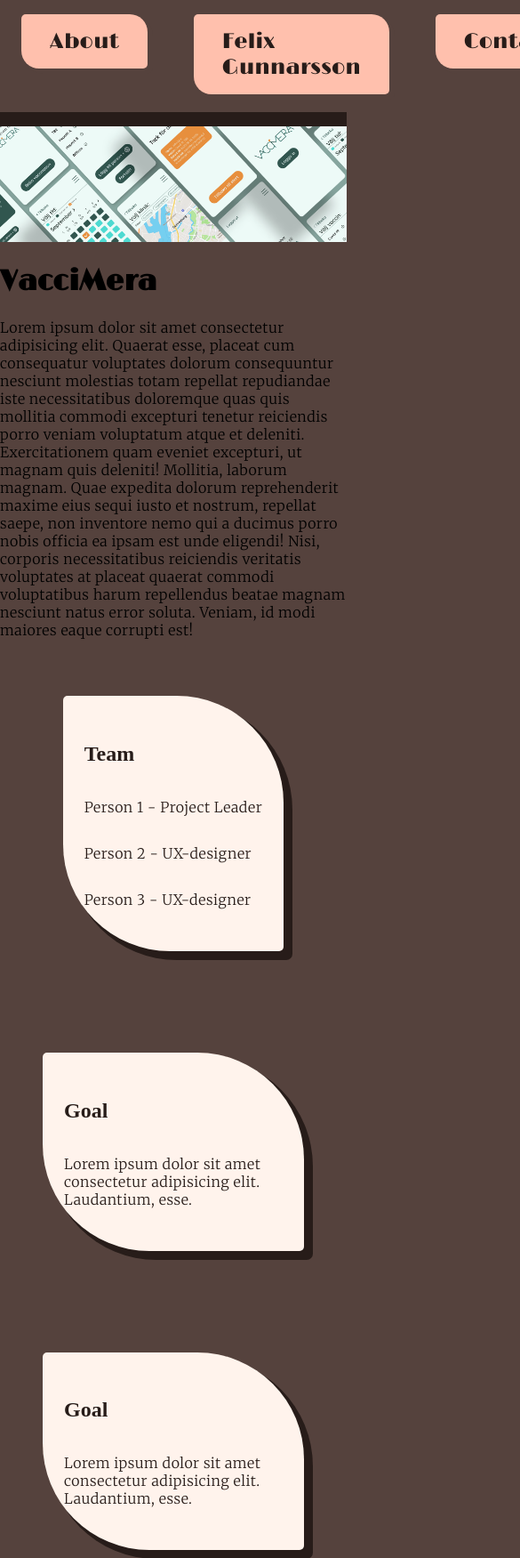
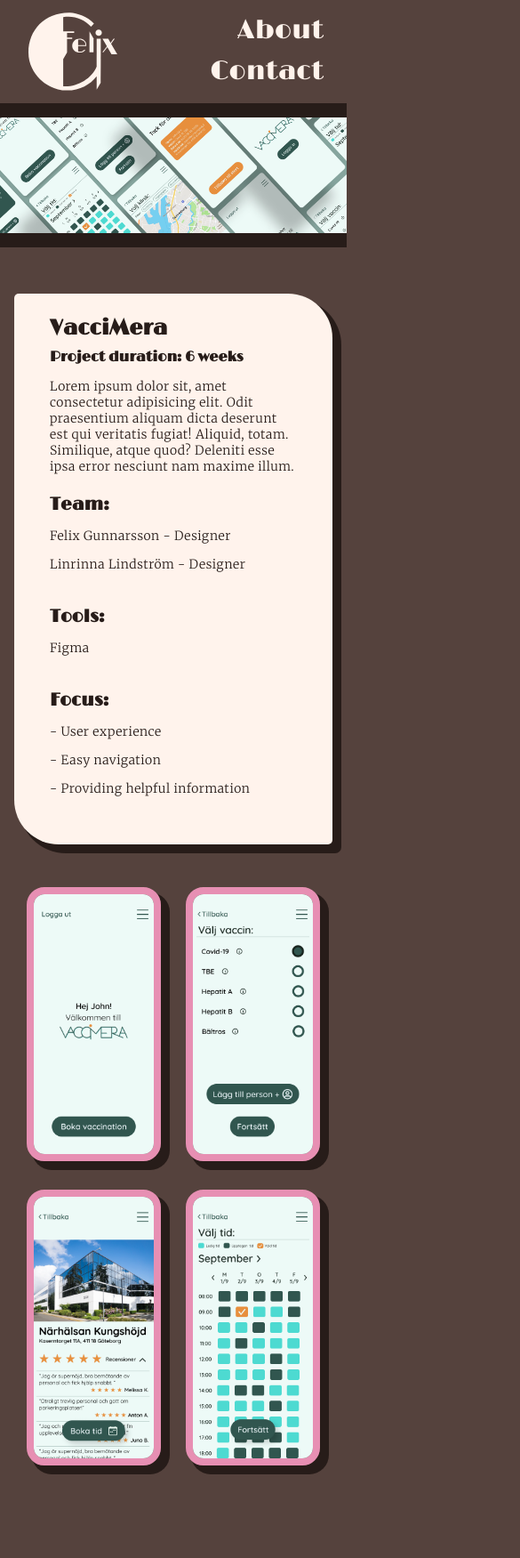
Before and after one commit to felixgunnarsson95/felixgunnarsson95.github.io, a plain HTML site: page Project1.html in a window 390 px wide. Shown: the top 1751 px of the page at 89% size, 585 px wide, since content can reach past the window. After the commit the page ends 1695 px from the top, so only its background shows below. Drawn offline with nearby package versions, Linux system fonts and the light colour scheme.

Commit message:
Media Query

```diff
--- a/Project1.html
+++ b/Project1.html
@@ -16,56 +16,61 @@
   <!-- HEADER -->
   <header>
     <section class="navbar">
-      <a class="button" href="">About</a>
-      <a class="button" href="">Felix Gunnarsson</a>
-      <a class="button" href="">Contact</a>
+      <img class="logo-large" src="img/Felix-Logotyp-Full.svg" alt="" />
+      <img class="logo-small" src="img/Felix-Logotyp-Medium-White.svg" alt="">
+      <div class="button-area">
+        <a class="navbutton" href="">About</a>
+        <a class="navbutton" href="">Contact</a>
+      </div>
     </section>
   </header>
+
+  <body>
 
   <!-- HERO -->
   <img class="hero-img" src="img/Vaccimera/Hero.png" alt="" />
 </html>
 
-<h1>VacciMera</h1>
-<p>
-  Lorem ipsum dolor sit amet consectetur adipisicing elit. Quaerat esse, placeat
-  cum consequatur voluptates dolorum consequuntur nesciunt molestias totam
-  repellat repudiandae iste necessitatibus doloremque quas quis mollitia commodi
-  excepturi tenetur reiciendis porro veniam voluptatum atque et deleniti.
-  Exercitationem quam eveniet excepturi, ut magnam quis deleniti! Mollitia,
-  laborum magnam. Quae expedita dolorum reprehenderit maxime eius sequi iusto et
-  nostrum, repellat saepe, non inventore nemo qui a ducimus porro nobis officia
-  ea ipsam est unde eligendi! Nisi, corporis necessitatibus reiciendis veritatis
-  voluptates at placeat quaerat commodi voluptatibus harum repellendus beatae
-  magnam nesciunt natus error soluta. Veniam, id modi maiores eaque corrupti
-  est!
-</p>
-
-<article class="card-box">
-  <div class="project-card">
-    <div class="project-text">
-      <h2>Team</h2>
-      <p>Person 1 - Project Leader</p>
-      <p>Person 2 - UX-designer</p>
-      <p>Person 3 - UX-designer</p>
-    </div>
-  </div>
-  <div class="project-card">
-    <div class="project-text">
-      <h2>Goal</h2>
+<!-- Kort 1 -->
+<div class="text-card">
+  <div>
+    <div>
+      <h1>VacciMera</h1>
+      <h3>Project duration: 6 weeks</h3>
       <p>
-        Lorem ipsum dolor sit amet consectetur adipisicing elit. Laudantium,
-        esse.
+        Lorem ipsum dolor sit, amet consectetur adipisicing elit. Odit
+        praesentium aliquam dicta deserunt est qui veritatis fugiat! Aliquid,
+        totam. Similique, atque quod? Deleniti esse ipsa error nesciunt nam
+        maxime illum.
       </p>
     </div>
   </div>
-  <div class="project-card">
-    <div class="project-text">
-      <h2>Goal</h2>
-      <p>
-        Lorem ipsum dolor sit amet consectetur adipisicing elit. Laudantium,
-        esse.
-      </p>
+
+  <div class="project-flex-row">
+    <div class="project-sub-area">
+      <h2>Team:</h2>
+      <p>Felix Gunnarsson - Designer</p>
+      <p>Linrinna Lindström - Designer</p>
+    </div>
+    <div class="project-sub-area">
+      <h2>Tools:</h2>
+      <p>Figma</p>
+    </div>
+    <div class="project-sub-area">
+      <h2>Focus:</h2>
+      <p>- User experience</p>
+      <p>- Easy navigation</p>
+      <p>- Providing helpful information</p>
     </div>
   </div>
-</article>
+</div>
+
+<!-- Bildblock -->
+
+<div class="project-image-box">
+  <img class="project-image-2" src="img/Vaccimera/Start.png" alt="" />
+  <img class="project-image-2" src="img/Vaccimera/Välj Vaccin.png" alt="" />
+  <img class="project-image-2" src="img/Vaccimera/Klinikprofil.png" alt="" />
+  <img class="project-image-2" src="img/Vaccimera/Välj Tid.png" alt="" />
+</div>
+</body>
--- a/styles.css
+++ b/styles.css
@@ -6,6 +6,22 @@ body {
 h1 {
   font-family: limelight;
   font-size: 32px;
+  margin-top: 8px;
+  margin-bottom: 8px;
+}
+
+h2 {
+  font-family: limelight;
+  font-size: 24px;
+  margin-top: 8px;
+  margin-bottom: 8px;
+}
+
+h3 {
+  font-family: limelight;
+  font-size: 20px;
+  margin-top: 8px;
+  margin-bottom: 8px;
 }
 
 p {
@@ -14,18 +30,23 @@ p {
   letter-spacing: 0.5px;
   font-size: 16px;
 }
-
+/* TOP MENU */
 .navbar {
   display: flex;
   flex-direction: row;
   justify-content: space-between;
-  align-items: baseline;
   list-style-type: none;
-  gap: 32px;
   padding: 8px 16px;
-  margin: 0;
   color: #fff3ec;
+  background-color: #55423d;
   border-bottom: 16px solid #271c19;
+}
+
+.button-area {
+  display: flex;
+  flex-wrap: wrap;
+  margin: auto 0px 5px;
+  justify-content: flex-end;
 }
 
 .navbutton {
@@ -33,8 +54,8 @@ p {
   color: #fff3ec;
   text-decoration: none;
   font-size: 30px;
-  margin: auto 0px 10px;
-  padding: 10px;
+  padding: 5px 10px;
+  width: fit-content;
 }
 
 .navbutton:hover {
@@ -42,13 +63,18 @@ p {
   text-shadow: 4px 4px 0px 0px #271c19;
 }
 
-.logo {
-  width: 300px;
+.logo-large {
+  height: 100px;
   margin: auto 16px;
 }
 
+.logo-small {
+  height: 100px;
+  margin: auto 16px;
+}
+
+/* HERO */
 .hero-bg {
-  text-align: center;
   width: 100%;
   padding: 40vh 0px;
   background-color: #e78fb3;
@@ -63,43 +89,33 @@ p {
 
 .hero-img {
   width: 100%;
+  border-bottom: 16px solid #271c19;
+  margin: 0 0 32px;
 }
-
-.card-box {
+/* FRONT PAGE CONTENT */
+.card-container {
   display: flex;
   flex-wrap: wrap;
   justify-content: center;
-  gap: 50px;
-  margin: 32px 32px;
-}
-
-.project-text {
-  margin: 0px;
+  gap: 5rem;
+  margin: 4rem 4rem;
 }
 
 .project-card {
-  /* display: flex;
-  flex-direction: column;
-  justify-content: space-between; */
-  /* gap: 2rem; */
-  width: auto;
   padding: 1.5rem;
-  width: auto;
   max-width: 300px;
   box-shadow: 8px 8px 0px 2px #271c19;
   background-color: #fff3ec;
   color: #271c19;
-  margin: 32px 16px;
-  border-radius: 5px 120px 5px 120px;
+  border-radius: 5px 50px 5px 50px;
 }
 
 .project-image {
   object-fit: cover;
-  width: 95%;
-  height: 250px;
+  width: 285px;
+  height: 285px;
   border: 8px solid #e78fb3;
-  border-radius: 5px 100px;
-  margin: auto;
+  border-radius: 5px 35px;
 }
 
 .project-text {
@@ -115,7 +131,6 @@ p {
   color: #271c19;
   width: fit-content;
   padding: 16px 32px;
-  margin: 8px 12px 12px 8px;
   font-size: 24px;
   text-decoration: none;
   box-shadow: 4px 4px 0px 2px #55423d;
@@ -131,3 +146,88 @@ p {
 .bottom-left {
   margin: auto 0px 0px auto;
 }
+
+/* PROJECT PAGE*/
+.text-card {
+  width: auto;
+  box-shadow: 8px 8px 0px 2px #271c19;
+  background-color: #fff3ec;
+  color: #271c19;
+  border-radius: 5px 50px 5px 50px;
+  padding: 16px 40px 40px;
+  margin: 16px 32px;
+}
+
+.project-flex-row {
+  display: flex;
+  flex-wrap: wrap;
+  gap: 1rem;
+}
+
+.project-sub-area {
+  width: 30%;
+}
+
+.project-image-box {
+  display: flex;
+  justify-content: space-between;
+  flex-wrap: wrap;
+  margin: 32px 16px;
+}
+
+.project-image-2 {
+  justify-content: center;
+  object-fit: fill;
+  width: 20%;
+  max-height: 650px;
+  min-width: 200px;
+  border: 8px solid #e78fb3;
+  border-radius: 20px 20px;
+  box-shadow: 8px 8px 0px 2px #271c19;
+  margin: 32px 0;
+}
+
+/* MEDIA QUERY */
+
+@media (min-width: 700px) {
+  .text-card,
+  .project-image-box {
+    margin: 0px 128px;
+  }
+
+  .logo-small {
+    display: none;
+  }
+}
+@media (max-width: 700px) {
+  /* FONT-SIZE-MOBILE */
+  h1 {
+    font-size: 24px;
+  }
+  h2 {
+    font-size: 20px;
+  }
+  h3 {
+    font-size: 16px;
+  }
+
+  p {
+    font-size: 14px;
+  }
+
+  .text-card {
+    margin: 16px;
+  }
+
+  .logo-large {
+    display: none;
+  }
+  .project-image-2 {
+    min-width: 135px;
+    margin: 16px auto;
+  }
+
+  .project-sub-area {
+    width: 100%;
+  }
+}
```
Also changed, not shown: index.html (+4 -4 lines), img/Felix-Logotyp-Medium-White.svg (added), img/Vaccimera/Gotheburg_Paper_Bag-WordArt.svg (added), img/Vaccimera/Gothenburg_Paper_Bag-WordArt2.svg (added), img/Vaccimera/Klinikprofil.png (added), img/Vaccimera/Start.png (added), img/Vaccimera/Välj Tid.png (added), img/Vaccimera/Välj Vaccin.png (added), 1 other file.
